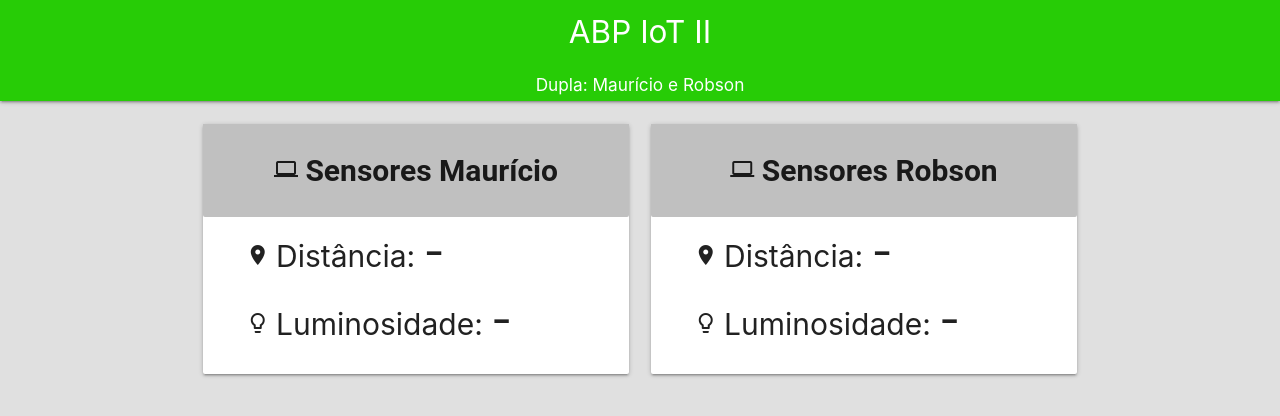
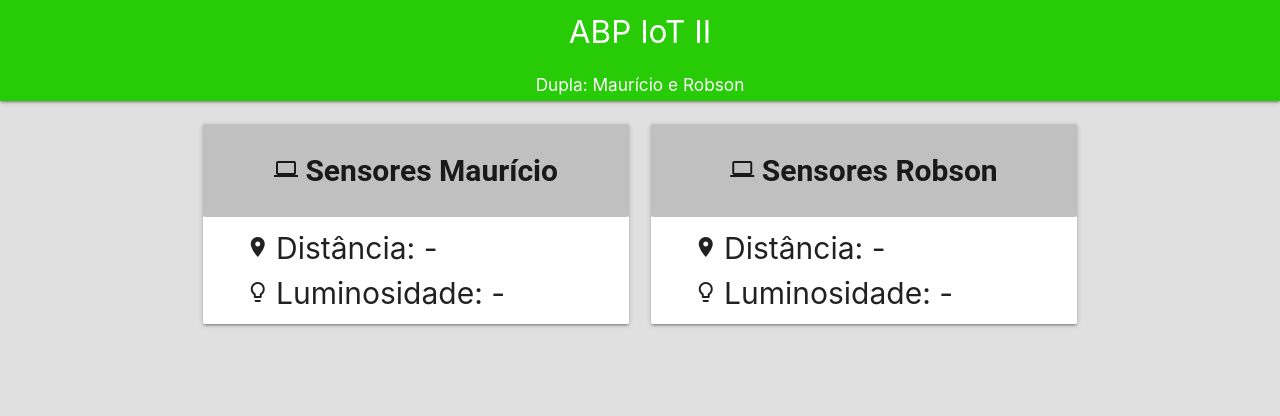
Before and after one commit to RobsonAlessio/abp_iot_2, a plain HTML site: page public/index.html in a window 1280 px wide. Drawn offline with nearby package versions, Linux system fonts and the light colour scheme; no server answers.

Commit message:
Update style.css

```diff
--- a/public/style.css
+++ b/public/style.css
@@ -11,12 +11,12 @@ nav {
 }
 
 .statistic {
-    font-size: 3em;
+    font-size: 2em;
     margin-top: 10px ;
 }
 
 .card {
-    min-height: 250px;
+    min-height: 200px;
 }
 
 .card-image {
@@ -29,6 +29,7 @@ nav {
     font-family: "Roboto";
     font-size: 2em;
     text-align: center;
+    margin-bottom: 2%;
 }
 
 .sensors{
@@ -39,6 +40,5 @@ nav {
 }
 
 .titulo{
-
     font-weight: bold;
 }
```
